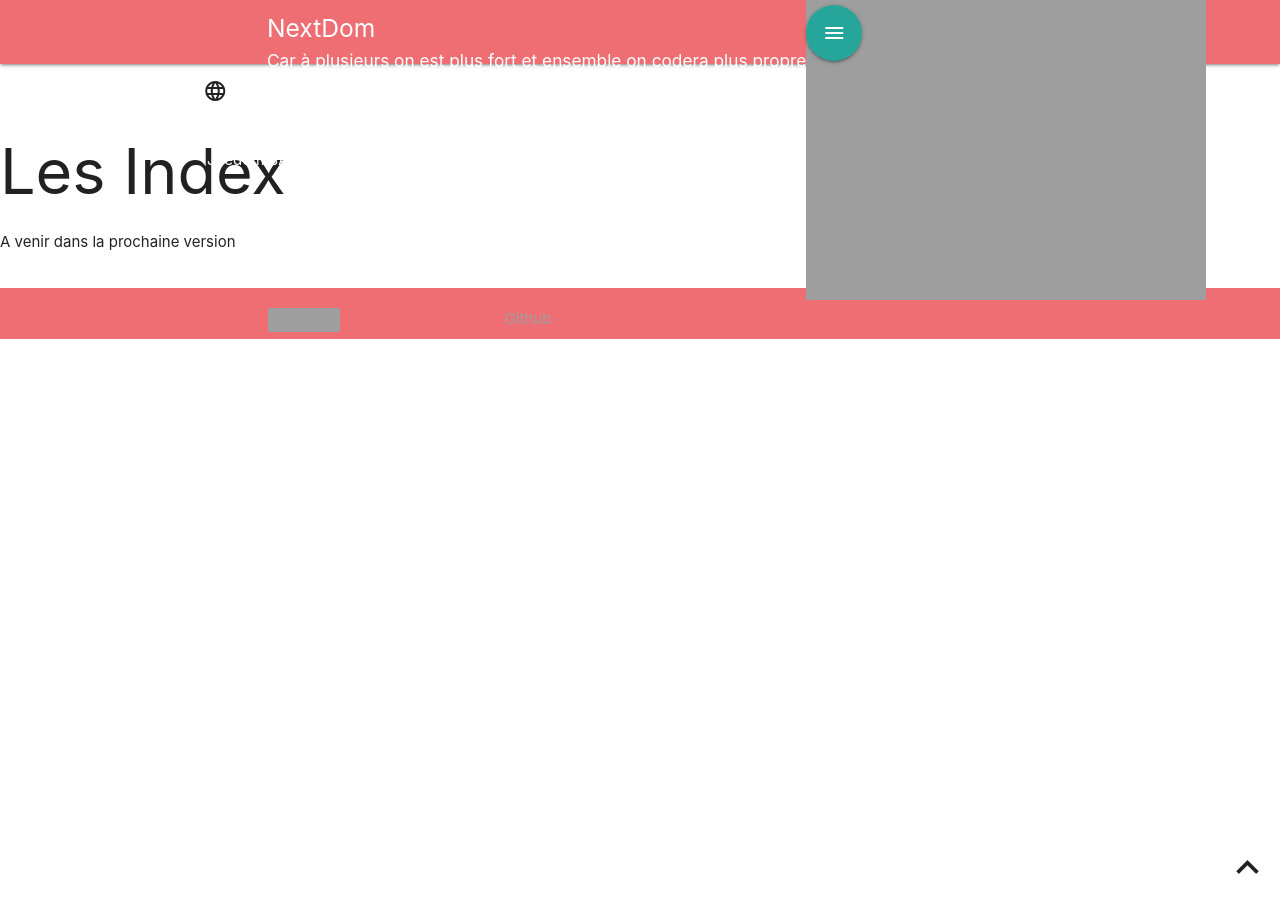
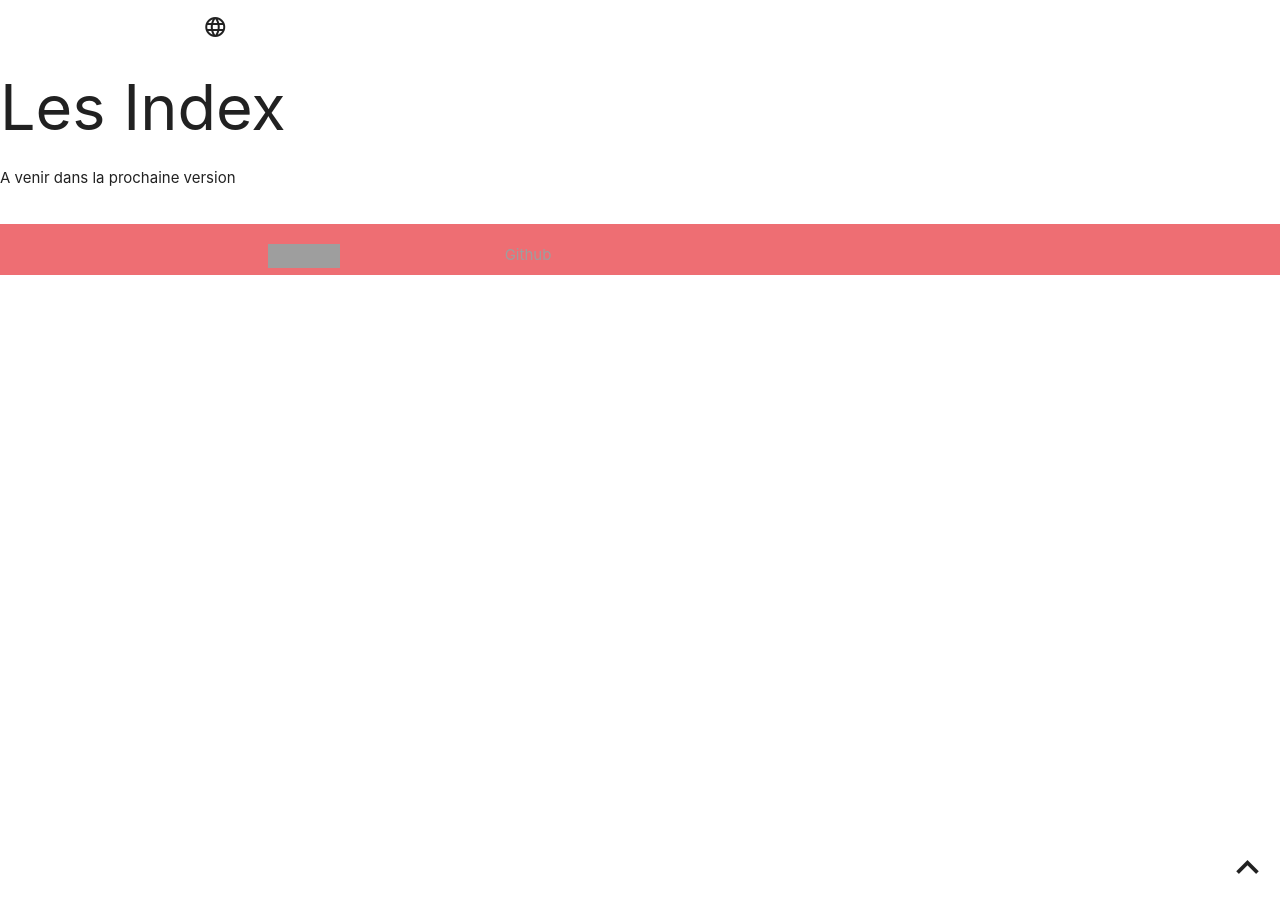
Before and after one commit to NextDom/plugin-teleinfo, a Jekyll site: the page built from docs/fr_FR/lesindex.md, in a window 1280 px wide. Built offline with Jekyll 4.4.1, drawn with Linux system fonts in a browser that asks for light colours; nearby versions of some CDN libraries; our own code applies the rules of GitHub Pages for plain Markdown files; library files that are not in the unit come from our copies; grey boxes are pictures that could not be loaded.

Commit message:
Update default.html

```diff
--- a/docs/_layouts/default.html
+++ b/docs/_layouts/default.html
@@ -8,28 +8,6 @@
   <meta http-equiv="Content-Language" content="pt-br">
 </head>
 <body>
-<div class="navbar-fixed">
-    <nav>
-        <div class="nav-wrapper container">
-            <a id="logo-container" href="https://NextDom.github.io/" class="brand-logo left"><img class="logo" src="https://NextDom.github.io/NextDom/images/logoblue.png"></a>
-            <ul class="left">
-                <li><h5 style="margin-top:15px; padding-left: 75px">NextDom</h5>
-                    <ul class="left hide-on-med-and-down">
-                        <li><h6 style="padding-left: 75px; margin-top:0px">Car à plusieurs on est plus fort et ensemble on codera plus propre</h6></li>
-                    </ul>
-            </ul>
-            <a href="https://NextDom.github.io/" data-activates="nav-mobile" class="button-collapse btn-floating btn-large waves-effect waves-light jeedomcolorbg"><i class="material-icons">menu</i></a>
-            <ul class="right hide-on-med-and-down">
-                <li><a href="https://NextDom.github.io/">Site</a></li>
-            </ul>
-            <ul class="side-nav" id="nav-mobile">
-                <li><a href="https://NextDom.github.io/">Site</a></li>
-                <li><a href="https://www.jeedom.com/forum/">Forum Jeedom</a></li>
-                <li><a href="https://www.jeedom.com/site/fr/">Jeedom SAS</a></li>
-            </ul>
-        </div>
-    </nav>
-</div>
 <div class="row" id="div_main">
     <div id="side-nav" class="side-nav fixed">
         <div class="container">
```
